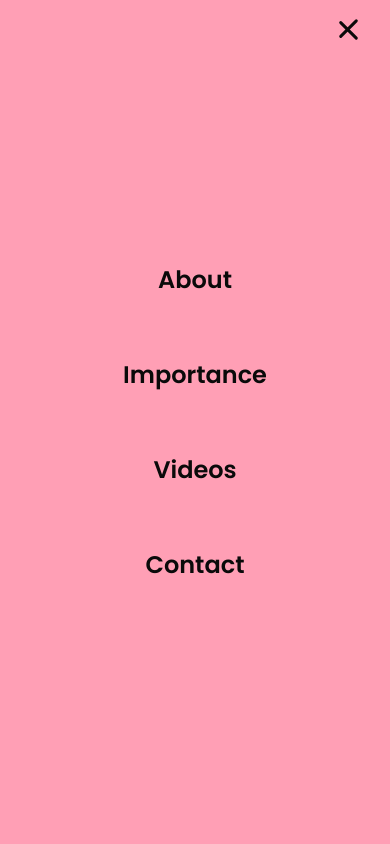
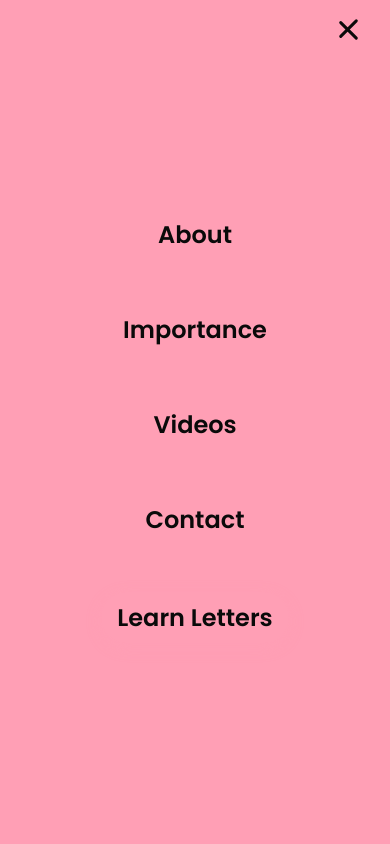
Before and after one commit to koashurkhat/koashurkhat.github.io, a plain HTML site: page index.html in a window 390 px wide. Both pictures are taken after a click on the element 348 px from the left and 29 px from the top of the page. Shown: the top 844 px of the page. Drawn offline with Linux system fonts and the light colour scheme.

Commit message:
Updated website with new features: letters page, dark/light mode, improved UI

```diff
--- a/index.html
+++ b/index.html
@@ -23,6 +23,7 @@
             <a href="#importance">Importance</a>
             <a href="#videos">Videos</a>
             <a href="#contact">Contact</a>
+            <a href="script.html" class="script-button">Learn Letters</a>
         </nav>
     </header>
 
@@ -41,6 +42,15 @@
             <div class="shape"></div>
         </div>
         <div class="hero-background"></div>
+
+        <div class="learning-cta">
+            <h3>Start Learning Today</h3>
+            <p>Explore our interactive alphabet guide and hear the pronunciation of each letter.</p>
+            <a href="script.html" class="cta-button">
+                <span>Explore Koshur Letters</span>
+                <i class="fas fa-arrow-right"></i>
+            </a>
+        </div>
     </div>
 
     <div id="importance" class="section">
--- a/styles.css
+++ b/styles.css
@@ -152,21 +152,15 @@ nav a:hover::after {
 }
 
 #about {
+    padding-top: 180px;
     position: relative;
-    display: flex;
-    align-items: center;
-    justify-content: center;
-    padding-top: 50px;
-    padding-bottom: 0;
-    padding-left: 5%;
-    padding-right: 5%;
-    min-height: 100vh;
     overflow: hidden;
 }
 
 .hero-content {
     position: relative;
     z-index: 2;
+    padding-top: 60px;
     width: 100%;
     max-width: 1200px;
     display: grid;
@@ -330,14 +324,11 @@ nav a:hover::after {
     }
 
     #about {
-        padding-top: 40px;
-        padding-bottom: 0;
-        padding-left: 20px;
-        padding-right: 20px;
-        min-height: 100vh;
+        padding-top: 140px;
     }
 
     .hero-content {
+        padding-top: 40px;
         gap: 25px;
     }
 
@@ -415,7 +406,7 @@ nav a:hover::after {
     }
 
     #about {
-        padding-top: 30px;
+        padding-top: 120px;
     }
 
     .section {
@@ -900,7 +891,7 @@ nav a:hover::after {
     background-color: #FF8BA7;
 }
 
-/* Adding a subtle pink accent to some elements */
+
 #videos h2, #contact h2 {
     font-size: clamp(28px, 4vw, 42px);
     color: #FFFFFF;
@@ -944,7 +935,7 @@ nav a:hover::after {
     }
 }
 
-/* Fix footer */
+
 footer {
     background: var(--dark);
     padding: 20px;
@@ -953,14 +944,14 @@ footer {
     margin-top: 0;
 }
 
-/* Clean up feature cards hover effect */
+
 .feature-card:hover {
     transform: translateY(-5px);
     background: rgba(20, 20, 20, 0.8);
     border-color: var(--primary);
 }
 
-/* Add subtle styling to buttons and interactive elements */
+
 button, .btn {
     background: var(--primary);
     color: var(--dark);
@@ -975,3 +966,148 @@ button, .btn {
 button:hover, .btn:hover {
     background: var(--secondary);
 }
+
+/* Modify the script button to remove underline */
+.script-button {
+    background: var(--primary);
+    color: var(--dark) !important;
+    padding: 8px 16px;
+    border-radius: 30px;
+    font-weight: 600;
+    transition: all 0.3s ease;
+    box-shadow: 0 4px 15px rgba(255, 159, 181, 0.3);
+}
+
+.script-button:hover {
+    background: var(--light);
+    transform: translateY(-3px);
+    box-shadow: 0 8px 20px rgba(255, 159, 181, 0.5);
+}
+
+/* Remove the underline from the Learn Letters button */
+nav a.script-button::after {
+    display: none;
+}
+
+/* Improve text alignment in the learning CTA section */
+.learning-cta {
+    background: rgba(10, 10, 10, 0.7);
+    border-radius: 16px;
+    border: 1px solid rgba(255, 159, 181, 0.2);
+    box-shadow: 0 8px 32px rgba(0, 0, 0, 0.2);
+    backdrop-filter: blur(8px);
+    padding: 40px;
+    margin-top: 120px;
+    margin-bottom: 30px;
+    width: 90%;
+    max-width: 800px;
+    text-align: center;
+    transition: all 0.3s ease;
+    z-index: 5;
+    position: relative;
+    display: flex;
+    flex-direction: column;
+    align-items: center;
+}
+
+.learning-cta h3 {
+    font-size: 28px;
+    margin: 0 0 15px;
+    background: linear-gradient(135deg, var(--light) 0%, var(--primary) 100%);
+    -webkit-background-clip: text;
+    -webkit-text-fill-color: transparent;
+    width: 100%;
+    text-align: center;
+}
+
+.learning-cta p {
+    margin-bottom: 60px;
+    font-size: 16px;
+    max-width: 600px;
+    line-height: 1.6;
+    color: var(--light);
+    text-align: center;
+}
+
+.cta-button {
+    display: inline-flex;
+    align-items: center;
+    justify-content: center;
+    background: var(--primary);
+    color: var(--dark);
+    text-decoration: none;
+    padding: 12px 28px;
+    border-radius: 30px;
+    font-weight: 600;
+    font-size: 16px;
+    transition: all 0.3s ease;
+    box-shadow: 0 6px 20px rgba(255, 159, 181, 0.4);
+    border: 2px solid transparent;
+    gap: 10px;
+}
+
+.cta-button:hover {
+    background: var(--light);
+    transform: translateY(-3px);
+    box-shadow: 0 10px 25px rgba(255, 159, 181, 0.6);
+}
+
+.cta-button i {
+    transition: transform 0.3s ease;
+}
+
+.cta-button:hover i {
+    transform: translateX(5px);
+}
+
+@media (max-width: 768px) {
+    .learning-cta {
+        padding: 30px 20px;
+        margin-top: 80px;
+        width: 90%;
+    }
+
+    .learning-cta h3 {
+        font-size: 24px;
+    }
+
+    .learning-cta p {
+        font-size: 15px;
+        margin-bottom: 50px;
+    }
+
+    .cta-button {
+        padding: 10px 20px;
+        font-size: 15px;
+    }
+}
+
+@media (max-width: 480px) {
+    .learning-cta {
+        padding: 25px 15px;
+        margin-top: 60px;
+    }
+
+    .learning-cta h3 {
+        font-size: 22px;
+    }
+
+    .learning-cta p {
+        margin-bottom: 40px;
+    }
+}
+
+/* Restore hover effect for learning CTA */
+.learning-cta:hover {
+    transform: translateY(-5px);
+    box-shadow: 0 15px 40px rgba(0, 0, 0, 0.3);
+    border-color: var(--primary);
+}
+
+/* Restore mobile styles for script button */
+@media (max-width: 768px) {
+    nav.active .script-button {
+        margin-top: 10px;
+        display: inline-block;
+    }
+}
```
Also changed, not shown: script.html (added, +248 -0 lines), 2 other files.
